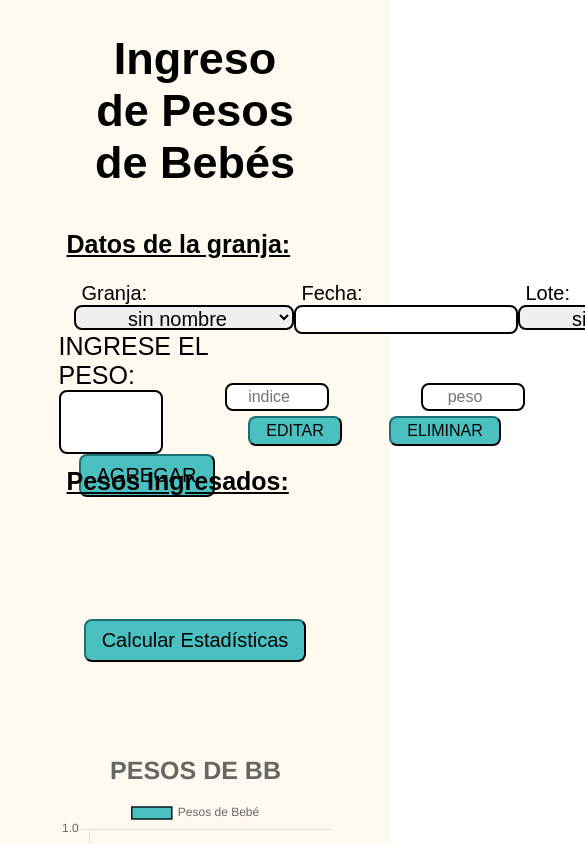
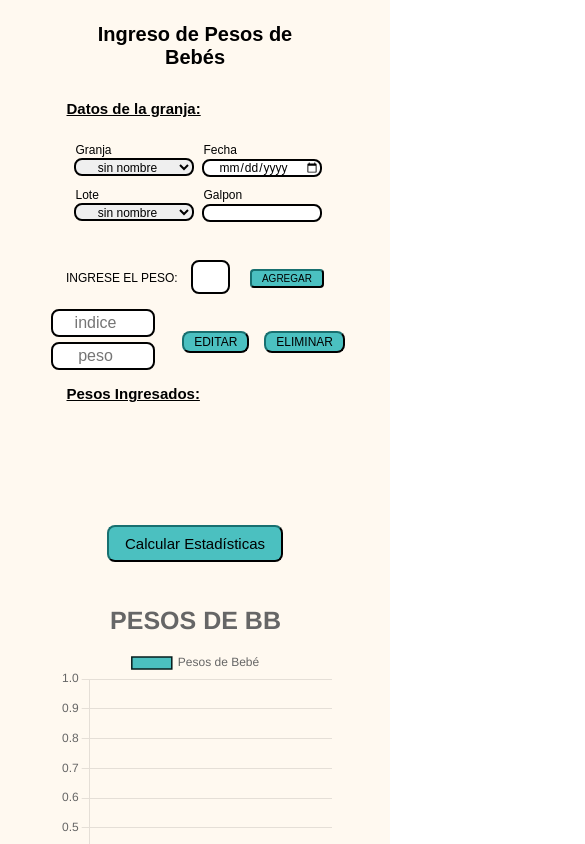
Before and after one commit to JnPbl/web_peso_pollitos, a React (Vite) app: page / in a window 390 px wide. Shown: the top 844 px of the page, 585 px wide, since content can reach past the window. Built offline with nearby package versions, Linux system fonts and the light colour scheme.

Commit message:
se agrego responive design para celular

```diff
--- a/src/App.jsx
+++ b/src/App.jsx
@@ -146,8 +146,10 @@ function App() {
         imgHeight = pageHeight - 80;
       }
       const imgData = canvas.toDataURL("image/png");
-
-      console.log("Canvas capturado:", imgWidth, imgHeight, pageWidth);
+      if (y + imgHeight > pageHeight - 10) {
+        doc.addPage(); // Si la imagen no cabe, agregamos una nueva página
+        y = 20; // Restablecemos la posición 'y' para la nueva página
+      }
 
       doc.addImage(imgData, "PNG", 15, y + 10, imgWidth, imgHeight);
 
--- a/src/componentes/DatosGranja.jsx
+++ b/src/componentes/DatosGranja.jsx
@@ -67,8 +67,11 @@ const DatosGranja = ({ onDatosChange }) => {
 
       <form>
         <div className={styles.contForm}>
-          <div>
-            <label className={styles.label}>Granja:</label>
+          <div className={styles.d} >
+
+            <label className={styles.label}>Granja</label>
+
+
             <select
               className={styles.input}
               name="nombre"
@@ -84,17 +87,19 @@ const DatosGranja = ({ onDatosChange }) => {
             </select>
           </div>
           <div>
-            <label className={styles.label}>Fecha:</label>
+            <label className={styles.label}>Fecha</label>
             <input
               className={styles.input}
-              type="text"
+              type="date"
               name="fecha"
               value={granja.fecha}
               onChange={manejarCambio}
             />
           </div>
-          <div>
-            <label className={styles.label}>Lote:</label>
+          <div >
+
+            <label className={styles.label}>Lote</label>
+
             <select
               className={styles.input}
               name="lote"
@@ -112,7 +117,7 @@ const DatosGranja = ({ onDatosChange }) => {
             </select>
           </div>
           <div>
-            <label className={styles.label}>Galpon:</label>
+            <label className={styles.label}>Galpon</label>
             <input
               className={styles.input}
               type="text"
--- a/src/componentes/DatosGranja.module.css
+++ b/src/componentes/DatosGranja.module.css
@@ -25,14 +25,40 @@
     font-size:20px ;
     text-align: center;
     border-radius: 8px;
-    height: 25px;
+    height: 28px;
     width: 220px;
     outline: none;
     transition: all 0.3s ease;
     border: 2px solid black;
-
+    box-sizing: border-box;
 }
 
 .input:focus {
   border-color: var(--color-button); /* Cambia el color del borde cuando se hace foco */
 }
+
+@media (max-width: 500px)  {
+
+  .titulo{
+    font-size: 15px;
+  }
+
+  .contForm{
+    display: grid;
+    grid-template-columns: repeat(2, 1fr);
+    gap: 8px;
+
+  }
+
+  .label{
+    font-size: 12px;
+    padding: 2px;
+  }
+
+  .input{
+    font-size:12px ;
+    height: 18px;
+    width: 120px;
+
+  }
+}
--- a/src/componentes/Estadisticas.module.css
+++ b/src/componentes/Estadisticas.module.css
@@ -18,3 +18,16 @@
     font-size: 20px;
     margin-bottom: 15px;
 }
+
+@media (max-width: 500px)  {
+
+    .titulo{
+        font-size: 15px;
+    }
+
+    .parametros{
+        font-size: 12px;
+        margin-bottom: 15px;
+    }
+
+}
--- a/src/componentes/Footer.module.css
+++ b/src/componentes/Footer.module.css
@@ -23,3 +23,9 @@
     font-weight: bold;
     transform: scale(1.03);
 }
+
+@media (max-width: 500px) {
+    .p,a{
+        font-size: 12px;
+    }
+    }
--- a/src/componentes/Histograma.module.css
+++ b/src/componentes/Histograma.module.css
@@ -6,4 +6,11 @@
     padding-bottom: 10px;
     align-items: center;
     justify-content: center;
+
 }
+
+@media (max-width: 500px)  {
+    .container{
+        margin: 0;
+    }
+}
--- a/src/componentes/MostrarPesos.module.css
+++ b/src/componentes/MostrarPesos.module.css
@@ -32,3 +32,26 @@
 .ul {
     list-style-type: none;
 }
+
+
+@media (max-width: 500px)  {
+
+  .titulo{
+    font-size: 15px;
+  }
+
+  .grid {
+    padding: 10px;
+    display: grid;
+    grid-template-columns: repeat(8, 1fr);
+    gap: 2px;
+  }
+
+  .element { /* Para ver cada "elemento" en el grid */
+    padding: 2px 3px;
+  }
+
+  .ul{
+    font-size: 10px;
+  }
+}
--- a/src/componentes/PesoFormulario.jsx
+++ b/src/componentes/PesoFormulario.jsx
@@ -21,10 +21,15 @@ const PesoForm = ({ agregarPeso, editarPeso, eliminarPeso, pesos }) => {
     const indiceNum = parseInt(indice);
     const nuevoPesoNum = parseFloat(nuevoPeso);
 
-    if (!isNaN(indiceNum) && !isNaN(nuevoPesoNum) && indiceNum > 0 && indiceNum <= pesos.length) {
+    if (
+      !isNaN(indiceNum) &&
+      !isNaN(nuevoPesoNum) &&
+      indiceNum > 0 &&
+      indiceNum <= pesos.length
+    ) {
       editarPeso(indiceNum, nuevoPesoNum); // Llamar a la función que edita el peso
-      setIndice("")
-      setNuevoPeso("")
+      setIndice("");
+      setNuevoPeso("");
       alert(`Peso en el índice ${indiceNum} modificado a ${nuevoPesoNum}`);
     } else {
       alert("Índice o valor no válido.");
@@ -37,8 +42,8 @@ const PesoForm = ({ agregarPeso, editarPeso, eliminarPeso, pesos }) => {
 
     if (!isNaN(indiceNum) && indiceNum > 0 && indiceNum <= pesos.length) {
       eliminarPeso(indiceNum); // Llamar a la función que elimina el peso
-      setIndice("")
-      setNuevoPeso("")
+      setIndice("");
+      setNuevoPeso("");
       alert(`Peso en el índice ${indiceNum} eliminado.`);
     } else {
       alert("Índice no válido.");
@@ -49,7 +54,7 @@ const PesoForm = ({ agregarPeso, editarPeso, eliminarPeso, pesos }) => {
     <div className={styles.container}>
       <div className={styles.peso}>
         <form onSubmit={handleSubmit}>
-          <label className={styles.label}>INGRESE EL PESO: </label>
+          <label className={styles.labelPeso}>INGRESE EL PESO: </label>
           <input
             className={styles.inputPeso}
             type="number"
@@ -64,8 +69,7 @@ const PesoForm = ({ agregarPeso, editarPeso, eliminarPeso, pesos }) => {
         </form>
       </div>
 
-
-        <form >
+      <form>
         <div className={styles.edit}>
           <div className={styles.containerInput}>
             <input
@@ -86,7 +90,6 @@ const PesoForm = ({ agregarPeso, editarPeso, eliminarPeso, pesos }) => {
             />
           </div>
           <div className={styles.containerButon}>
-
             <button className={styles.buttonEditar} onClick={handleEditar}>
               EDITAR
             </button>
@@ -96,7 +99,6 @@ const PesoForm = ({ agregarPeso, editarPeso, eliminarPeso, pesos }) => {
           </div>
         </div>
       </form>
-
     </div>
   );
 };
--- a/src/componentes/PesoFormulario.module.css
+++ b/src/componentes/PesoFormulario.module.css
@@ -1,4 +1,4 @@
-.container{
+.container {
   width: 100%;
   height: 90px;
   display: flex;
@@ -7,20 +7,16 @@
   gap: 10px;
 }
 
-
-.edit{
+.edit {
   width: 300px;
-
-
 }
 
-.containerInput{
+.containerInput {
   display: flex;
   justify-content: space-between;
-
 }
 
-.inputEdit{
+.inputEdit {
   height: 24px;
   width: 100px;
   font-size: 16px;
@@ -33,35 +29,36 @@ justify-content: space-between;
 }
 
 .inputEdit:focus {
-  border-color: var(--color-button); /* Cambia el color del borde cuando se hace foco */
+  border-color: var(
+    --color-button
+  ); /* Cambia el color del borde cuando se hace foco */
 }
 
-.containerButon{
+.containerButon {
   display: flex;
   justify-content: space-around;
-
 }
 
-.buttonEditar{
+.buttonEditar {
   padding: 4px 16px;
   font-size: 16px;
   border-radius: 8px;
   cursor: pointer;
   background-color: var(--color-button);
-  border-color:var(--color-button-border);
+  border-color: var(--color-button-border);
   transition: all 0.3s ease;
 }
 
-.buttonEditar:hover{
+.buttonEditar:hover {
   background-color: var(--color-button-hover);
   transform: scale(1.03);
   border-color: var(--color-button-hover);
 }
 
-.label {
+.labelPeso {
   font-size: 25px;
   margin-right: 10px;
-  align-self:center;
+  align-self: center;
 }
 
 .inputPeso {
@@ -72,7 +69,7 @@ justify-content: space-between;
   border-radius: 8px;
   outline: none;
   transition: all 0.3s ease;
-    border:2px solid black
+  border: 2px solid black;
 }
 
 .inputPeso:focus {
@@ -87,12 +84,63 @@ justify-content: space-between;
   border-radius: 8px;
   cursor: pointer;
   background-color: var(--color-button);
-  border-color:var(--color-button-border);
+  border-color: var(--color-button-border);
   transition: all 0.3s ease;
 }
 
-.buttonAgregar:hover{
+.buttonAgregar:hover {
   background-color: var(--color-button-hover);
   transform: scale(1.03);
   border-color: var(--color-button-hover);
 }
+
+@media (max-width: 500px) {
+  .container {
+    flex-direction: column;
+    height: 120px;
+  }
+
+  .labelPeso {
+    font-size: 12px;
+  }
+
+  .inputPeso {
+    height: 30px;
+    width: 35px;
+    font-size: 15px;
+  }
+
+  .buttonAgregar {
+    padding: 2px 10px;
+    font-size: 10px;
+    margin-left: 20px;
+    border-radius: 4px;
+  }
+
+  .edit {
+    display: flex;
+    flex-direction: row;
+    justify-content: center;
+    align-items: center;
+    gap: 10px;
+  }
+
+  .containerInput {
+    flex-direction: column;
+    width: 120px;
+    justify-content: center;
+    align-items: center;
+  }
+
+  .containerButon {
+    justify-content: flex-end;
+    gap: 15px;
+    width: 180px;
+    height: 22px;
+  }
+
+  .buttonEditar {
+    padding: 2px 10px;
+    font-size: 12px;
+  }
+}
--- a/src/index.module.css
+++ b/src/index.module.css
@@ -52,3 +52,14 @@ text-align: center;
   transform: scale(1.03);
 border-color: var(--color-button-hover);
 }
+
+@media (max-width: 500px)  {
+  .titulo{
+    font-size: 20px;
+    margin: 15px;
+  }
+
+  .buton{
+    font-size: 15px;
+  }
+}
```
Lines whose indentation alone changed are shown as unchanged.
